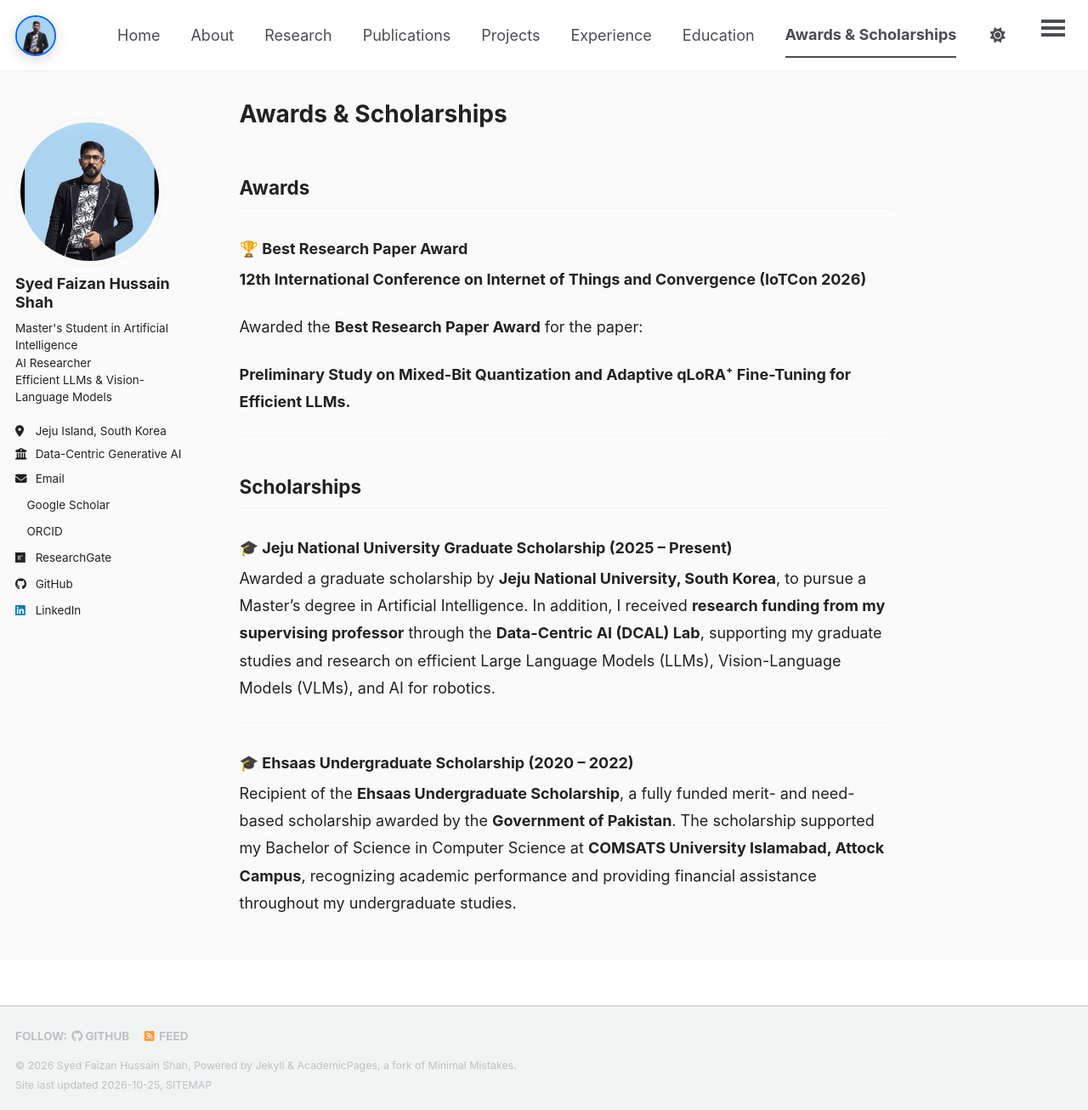
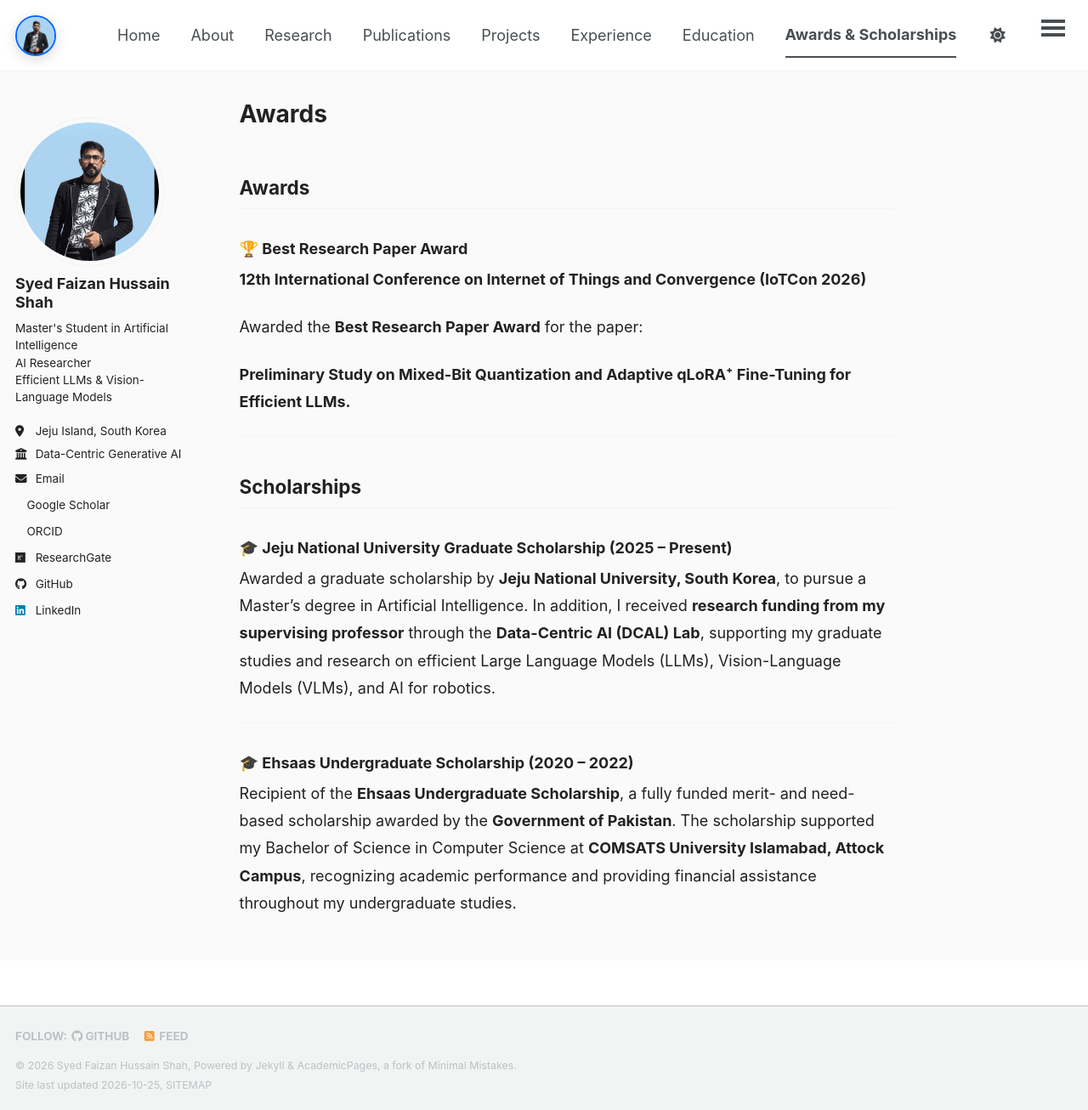
Before and after one commit to Fazi743/Fazi743.github.io, a Jekyll site: the page built from _pages/awards.md, in a window 1280 px wide and 1306 px high. Shown: the whole window at 85% size. Built offline with Jekyll 4.4.1, drawn with Linux system fonts in a browser that asks for light colours; a style sheet for code colours, icons or effects is not loaded; our own code applies the rules of GitHub Pages for plain Markdown files.

Commit message:
Remove title from awards page metadata

```diff
--- a/_pages/awards.md
+++ b/_pages/awards.md
@@ -1,5 +1,4 @@
 ---
-title: "Awards & Scholarships"
 permalink: /awards/
 author_profile: true
 layout: single
```
